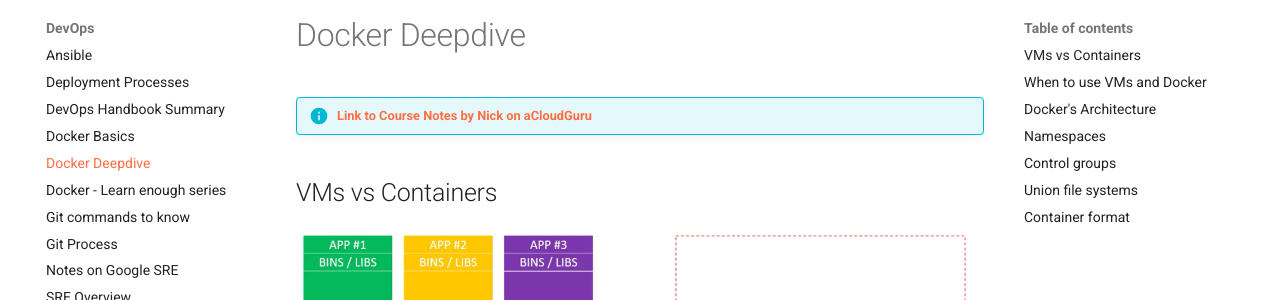
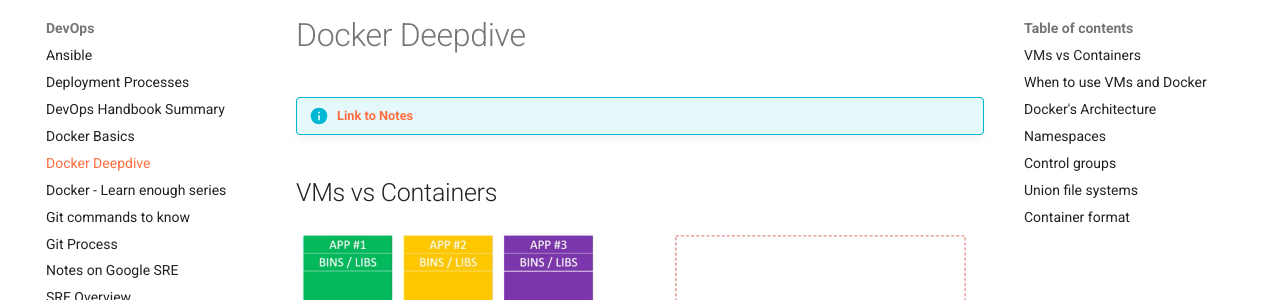
Before and after one commit to deepgorthi/dg-notes, an MkDocs documentation site: the page built from docs/DevOps/docker-deepdive.md, in a window 1280 px wide and 900 px high. Shown: the part 131-431 px from the top of the window. Built offline with MkDocs 1.6.1 and Material for MkDocs 9.7.7, drawn with Linux system fonts in a browser that asks for light colours.

Commit message:
Update docker-deepdive.md

```diff
--- a/docs/DevOps/docker-deepdive.md
+++ b/docs/DevOps/docker-deepdive.md
@@ -1,6 +1,6 @@
 # Docker Deepdive
 
-!!! info "[Link to Course Notes by Nick on aCloudGuru](https://deepgorthi.github.io/notes-docker/notes)"
+!!! info "[Link to Notes](https://deepgorthi.github.io/notes-docker/notes)"
 
 ## VMs vs Containers
 
```
